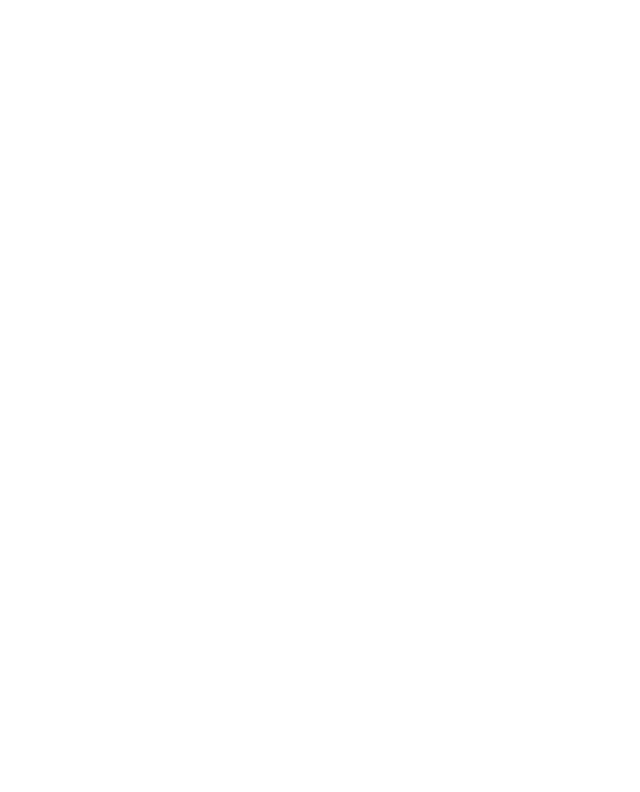
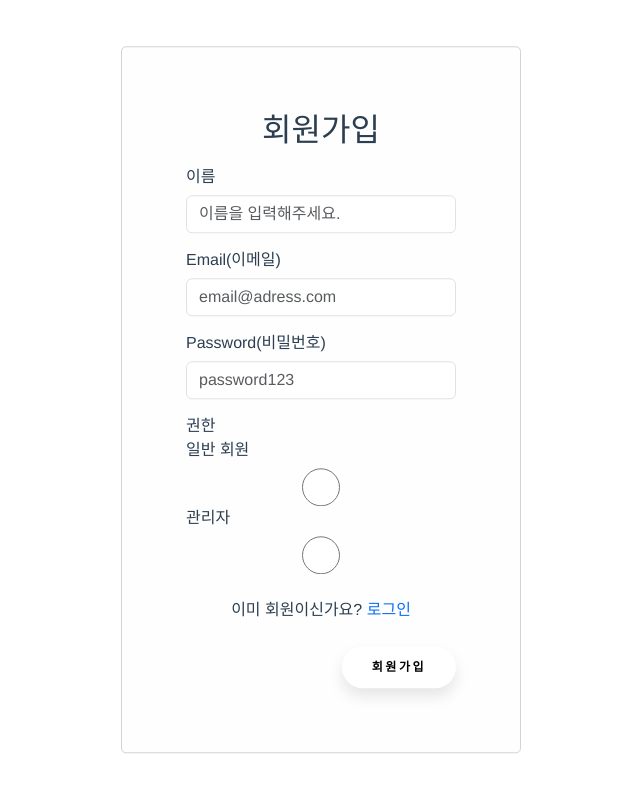
Before and after one commit to SOHEELEE408/kidsnara-library, a Vue app in the folder src/frontend/: page /join in a window 1280 px wide. Before the commit this address had no page. Shown: the top 792 px of the page, without its empty margins (319-959 px from the left). Built offline with nearby package versions, Linux system fonts and the light colour scheme.

Commit message:
feat : [front] 회원 가입 기능 구현(ui 다듬어야 함)
- 페이지(view) 추가
- axios로 가입 처리 구현

```diff
--- a/src/frontend/src/router/index.js
+++ b/src/frontend/src/router/index.js
@@ -5,6 +5,11 @@
         path: '/login',
         name: 'Login',
         component: () => import('@/views/Login'), // 동적 import
+    },
+    {
+        path: '/join',
+        name: 'Join',
+        component: () => import('@/views/Join'), // 동적 import
     },
     {
         path: '/',
--- /dev/null
+++ b/src/frontend/src/views/Join.vue
@@ -0,0 +1,185 @@
+<template>
+  <div class="join-container" id="join-content">
+    <form @submit.prevent="register">
+      <h2 class="mb-3">회원가입</h2>
+      <div class="input">
+        <label for="username">이름</label>
+        <input
+            class="form-control"
+            id="username"
+            type="text"
+            name="username"
+            v-model="username"
+            placeholder="이름을 입력해주세요."
+        />
+      </div>
+      <div class="input">
+        <label for="email">Email(이메일)</label>
+        <input
+            class="form-control"
+            id="email"
+            type="text"
+            name="email"
+            v-model="email"
+            placeholder="email@adress.com"
+        />
+      </div>
+      <div class="input">
+        <label for="password">Password(비밀번호)</label>
+        <input
+            class="form-control"
+            id="password"
+            type="password"
+            name="password"
+            v-model="password"
+            placeholder="password123"
+        />
+      </div>
+      <div class="input">
+        <label>권한</label>
+        <label for="user">일반 회원</label>
+        <input
+            id="user"
+            type="radio"
+            value="USER"
+            v-model= "role"
+        />
+        <label for="admin">관리자</label>
+        <input
+            id="admin"
+            type="radio"
+            value="ADMIN"
+            v-model= "role"
+        />
+      </div>
+      <div class="alternative-option mt-4">
+        이미 회원이신가요? <span @click="moveToLogin">로그인</span>
+      </div>
+      <button type="submit" class="mt-4 btn-pers" id="register_button">
+        회원가입
+      </button>
+      <div
+          class="alert alert-warning alert-dismissible fade show mt-5 d-none"
+          role="alert"
+          id="alert_1"
+      >
+        Lorem ipsum dolor sit amet consectetur, adipisicing elit.
+        <button
+            type="button"
+            class="btn-close"
+            data-bs-dismiss="alert"
+            aria-label="Close"
+        ></button>
+      </div>
+    </form>
+  </div>
+</template>
+
+<script>
+import axios from "axios";
+
+export default {
+  name: "Join",
+  data(){
+    return {
+      username: "",
+      email: "",
+      password: "",
+      role: ""
+    }
+  },
+  methods: {
+    register(submitEvent) {
+      // data update
+      let params = {
+        "username": this.username,
+        "email": this.email,
+        "password": this.password,
+        "role": this.role
+      }
+      this.axios.post(
+          'http://localhost:8081/users/join',
+          JSON.stringify(params),
+          {headers : {'Content-Type': 'application/json'}}
+      )
+      .then(res => {
+        localStorage.setItem('userId', res.data.userId)
+        this.$router.push("/login");
+      })
+      .catch(error => {
+        alert(error.response.data.message);
+        console.log(error)
+      });
+    },
+    moveToLogin() {
+      this.$router.push("/login");
+    },
+  }
+}
+</script>
+
+<style>
+#join-content {
+  position: absolute;
+  top: 50%;
+  left: 50%;
+  transform: translate(-50%, -50%);
+  border: 1px solid lightgray;
+  padding: 4rem 4rem;
+  border-radius: 5px;
+  background: #fefefe;
+}
+
+.join-container {
+  width: 400px;
+  max-width: 95%;
+}
+.input {
+  display: flex;
+  flex-direction: column;
+  margin-bottom: 15px;
+}
+.input > label {
+  text-align: start;
+}
+.input > input {
+  margin-top: 6px;
+  height: 38px !important;
+}
+/* From uiverse.io */
+.btn-pers {
+  position: relative;
+  left: 50%;
+  padding: 1em 2.5em;
+  font-size: 12px;
+  text-transform: uppercase;
+  letter-spacing: 2.5px;
+  font-weight: 700;
+  color: #000;
+  background-color: #fff;
+  border: none;
+  border-radius: 45px;
+  box-shadow: 0px 8px 15px rgba(0, 0, 0, 0.1);
+  transition: all 0.3s ease 0s;
+  cursor: pointer;
+  outline: none;
+  transform: translateX(-50%);
+}
+.btn-pers:hover {
+  background-color: #198754;
+  box-shadow: 0px 15px 20px rgba(46, 229, 157, 0.4);
+  color: #fff;
+  transform: translate(-50%, -7px);
+}
+.btn-pers:active {
+  transform: translate(-50%, -1px);
+}
+/*  */
+.alternative-option {
+  text-align: center;
+}
+.alternative-option > span {
+  color: #0d6efd;
+  cursor: pointer;
+}
+</style>
```
